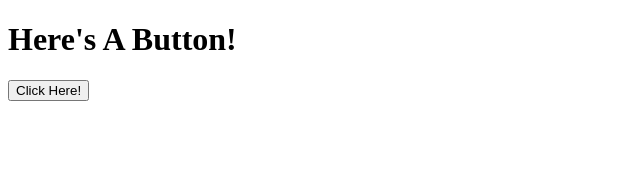
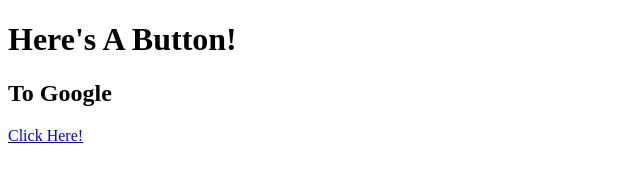
Before and after one commit to HCaldwellQA/musical-octo-chainsaw, a plain HTML site: page index.html in a window 1280 px wide. Shown: the whole page, without its empty margins (0-640 px from the left). Drawn offline with Linux system fonts and the light colour scheme.

Commit message:
added space after google

```diff
--- a/index.html
+++ b/index.html
@@ -4,6 +4,8 @@
 </head>
 <body>
 <h1> Here's A Button!</h1>
-<button type="button">Click Here!</button>
+  <h2>To Google </h2>
+
+<a href="https://www.google.com" class="button">Click Here!</button>
 </body>
 </html>
```
